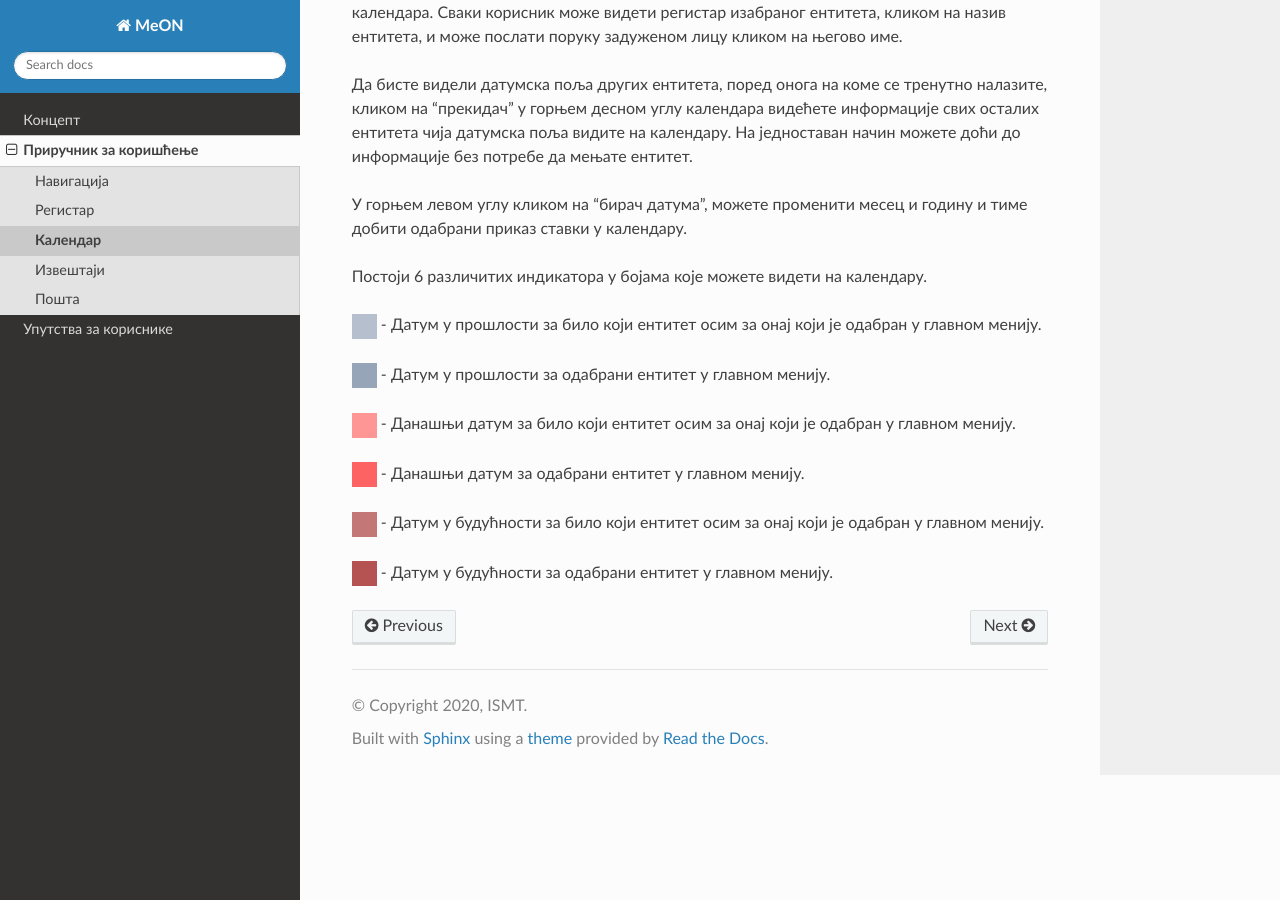
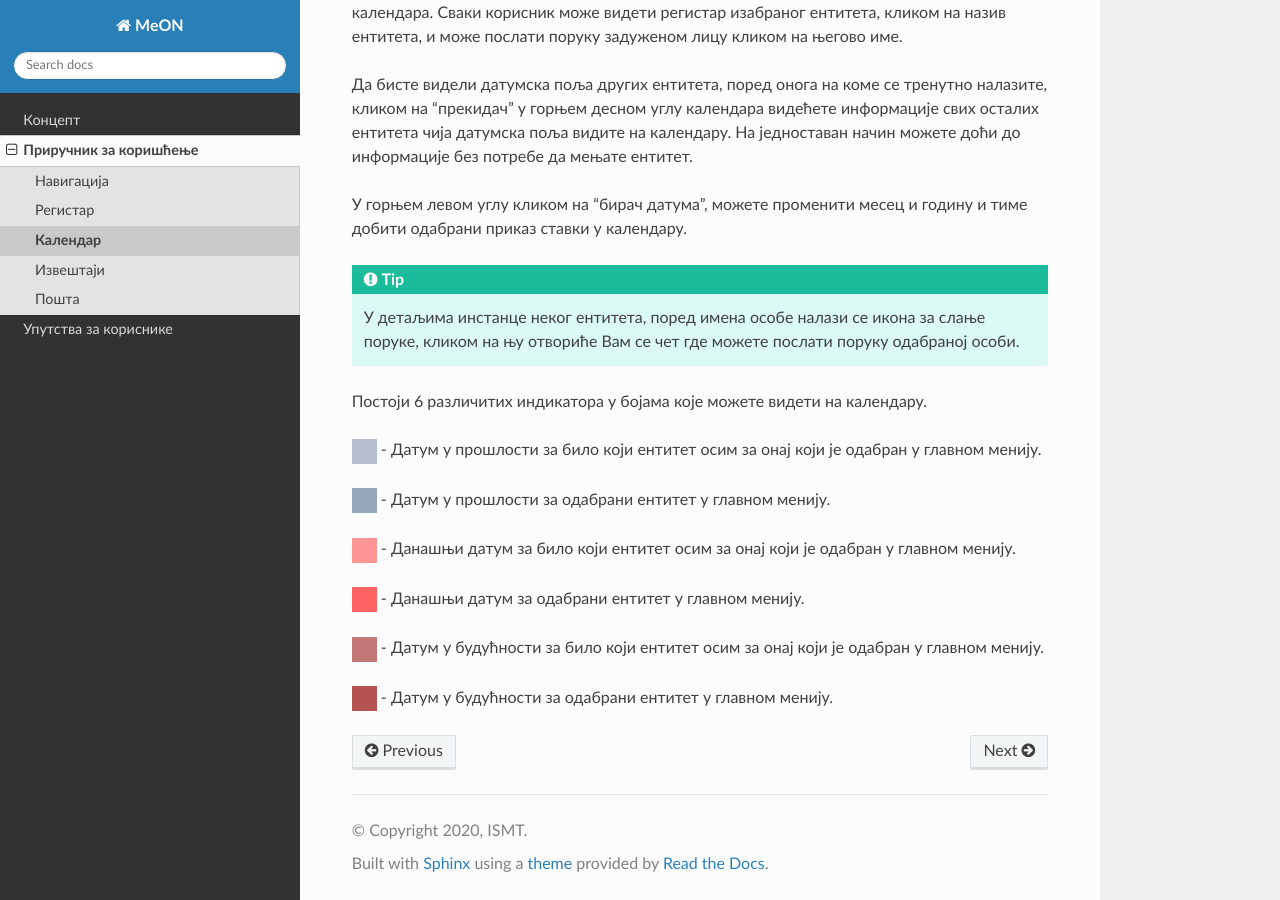
Before and after one commit to ismt-hub/MeON-Docs, a Sphinx documentation site: the page built from docs/prirucnik/kalendar.rst, in a window 1280 px wide and 900 px high, scrolled down 1325 px. Built offline with Sphinx 7.4.7 and the Read the Docs theme 2.0.0, drawn with Linux system fonts in a browser that asks for light colours.

Commit message:
Small change to kalendar.rst

```diff
--- a/docs/prirucnik/kalendar.rst
+++ b/docs/prirucnik/kalendar.rst
@@ -31,6 +31,7 @@
 
 У горњем левом углу кликом на "бирач датума", можете променити месец и годину и тиме добити одабрани приказ ставки у календару.
 
+.. Tip:: У детаљима инстанце неког ентитета, поред имена особе налази се икона за слање поруке, кликом на њу отвориће Вам се чет где можете послати поруку одабраној особи.
 
 Постоји 6 различитих индикатора у бојама које можете видети на календару.
 
```
